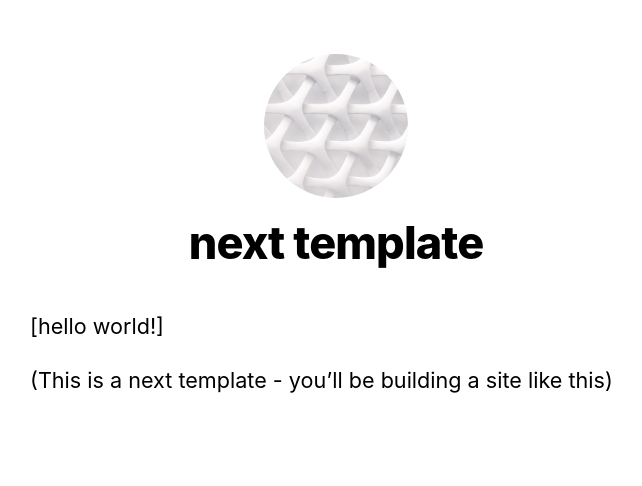
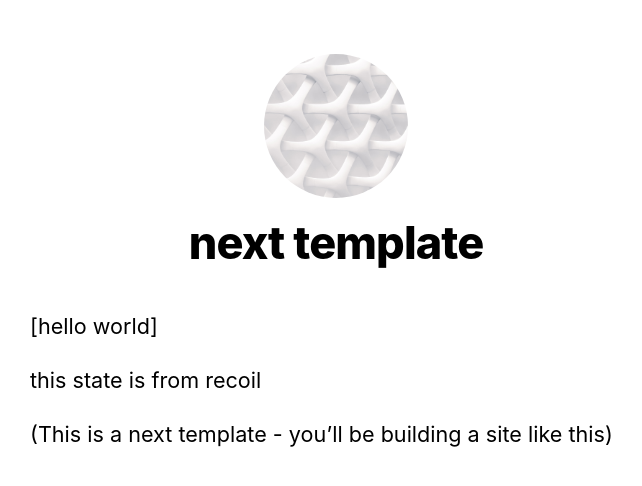
Before and after one commit to lyhper/next-template, a Next.js app: page / in a window 1280 px wide. Shown: the top 486 px of the page, without its empty margins (304-946 px from the left). Built offline with nearby package versions, Linux system fonts and the light colour scheme.

Commit message:
feat: add recoil state

```diff
--- a/src/pages/_app.tsx
+++ b/src/pages/_app.tsx
@@ -1,5 +1,10 @@
 import '../styles/global.less';
+import { RecoilRoot } from 'recoil';
 
 export default function App({ Component, pageProps }) {
-  return <Component {...pageProps} />;
+  return (
+    <RecoilRoot>
+      <Component {...pageProps} />
+    </RecoilRoot>
+  );
 }
--- a/src/pages/index.tsx
+++ b/src/pages/index.tsx
@@ -1,8 +1,16 @@
 import Head from 'next/head';
 import Layout, { siteTitle } from '../components/layout';
+import { useRecoilState } from 'recoil';
+import { globalStateAtom } from '../states/index';
 import utilStyles from '../styles/utils.module.less';
 
 export default function Home({ text }) {
+  const [globalState, setGlobalState] = useRecoilState(globalStateAtom);
+
+  function onClick() {
+    setGlobalState(globalState + ' click');
+  }
+
   return (
     <Layout home>
       <Head>
@@ -10,6 +18,7 @@ export default function Home({ text }) {
       </Head>
       <section className={utilStyles.headingMd}>
         <p>[{text}]</p>
+        <p onClick={onClick}>{globalState}</p>
         <p>(This is a next template - you’ll be building a site like this)</p>
       </section>
     </Layout>
@@ -19,7 +28,7 @@ export default function Home({ text }) {
 export async function getServerSideProps(context) {
   return {
     props: {
-      text: 'hello world!',
+      text: 'hello world',
     },
   };
 }
--- /dev/null
+++ b/src/states/index/index.ts
@@ -0,0 +1,6 @@
+import getUniqueAtom from '../../utils/getUniqueAtom';
+
+export const globalStateAtom = getUniqueAtom({
+  key: 'globalState',
+  default: 'this state is from recoil',
+});
--- /dev/null
+++ b/src/utils/getUniqueAtom.ts
@@ -0,0 +1,21 @@
+import { atom, AtomOptions, RecoilState } from 'recoil';
+
+const atomKeyMap = {};
+
+export default function getUniqueAtom<T>(opts: AtomOptions<T>): RecoilState<T> {
+  let key = opts.key;
+
+  if (!atomKeyMap[key]) {
+    atomKeyMap[key] = 0;
+  }
+
+  atomKeyMap[key] += 1;
+  key = `${key}_${atomKeyMap[key]}`;
+
+  const atomState = atom({
+    key,
+    default: opts.default,
+  });
+
+  return atomState;
+}
```
